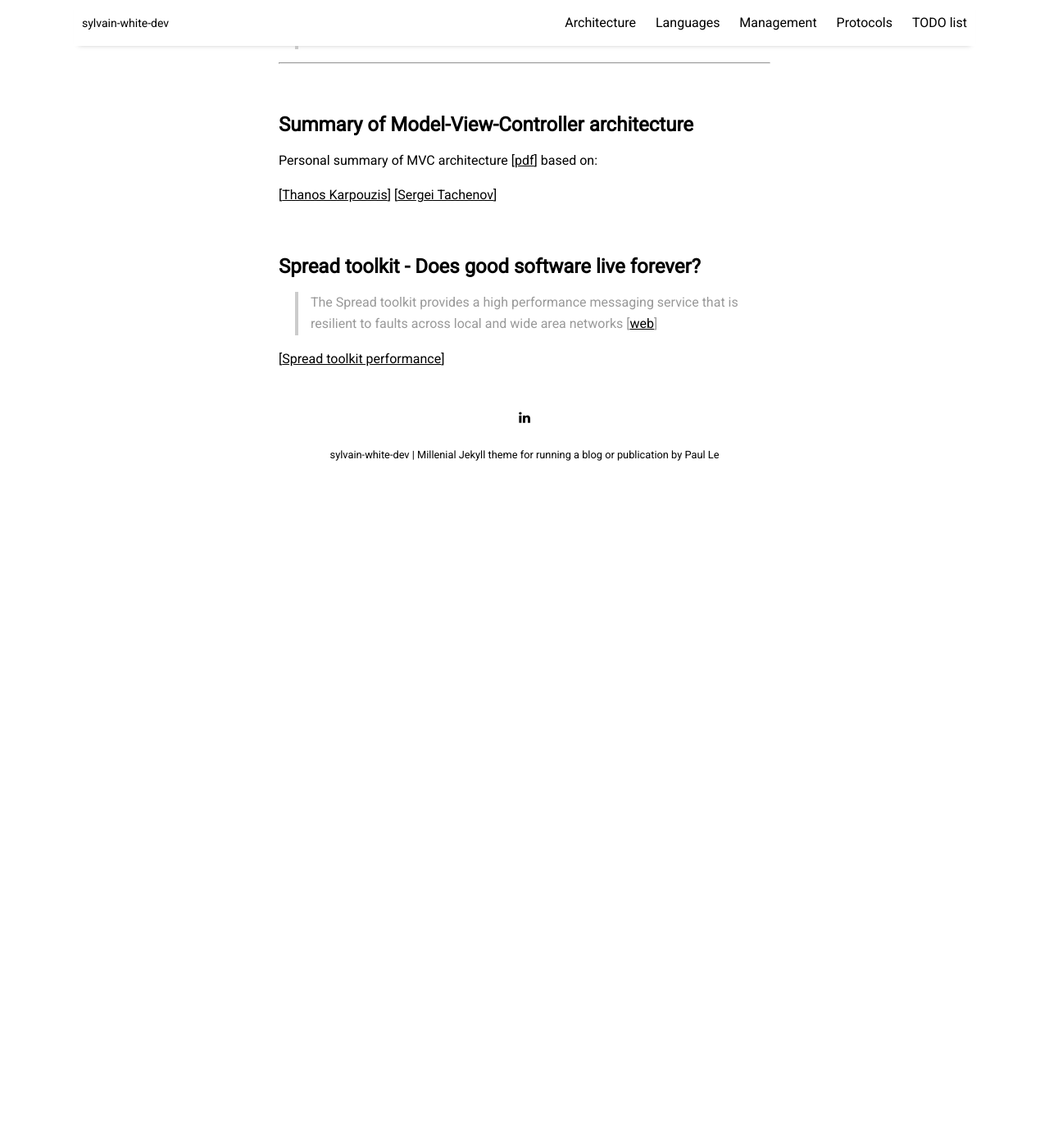
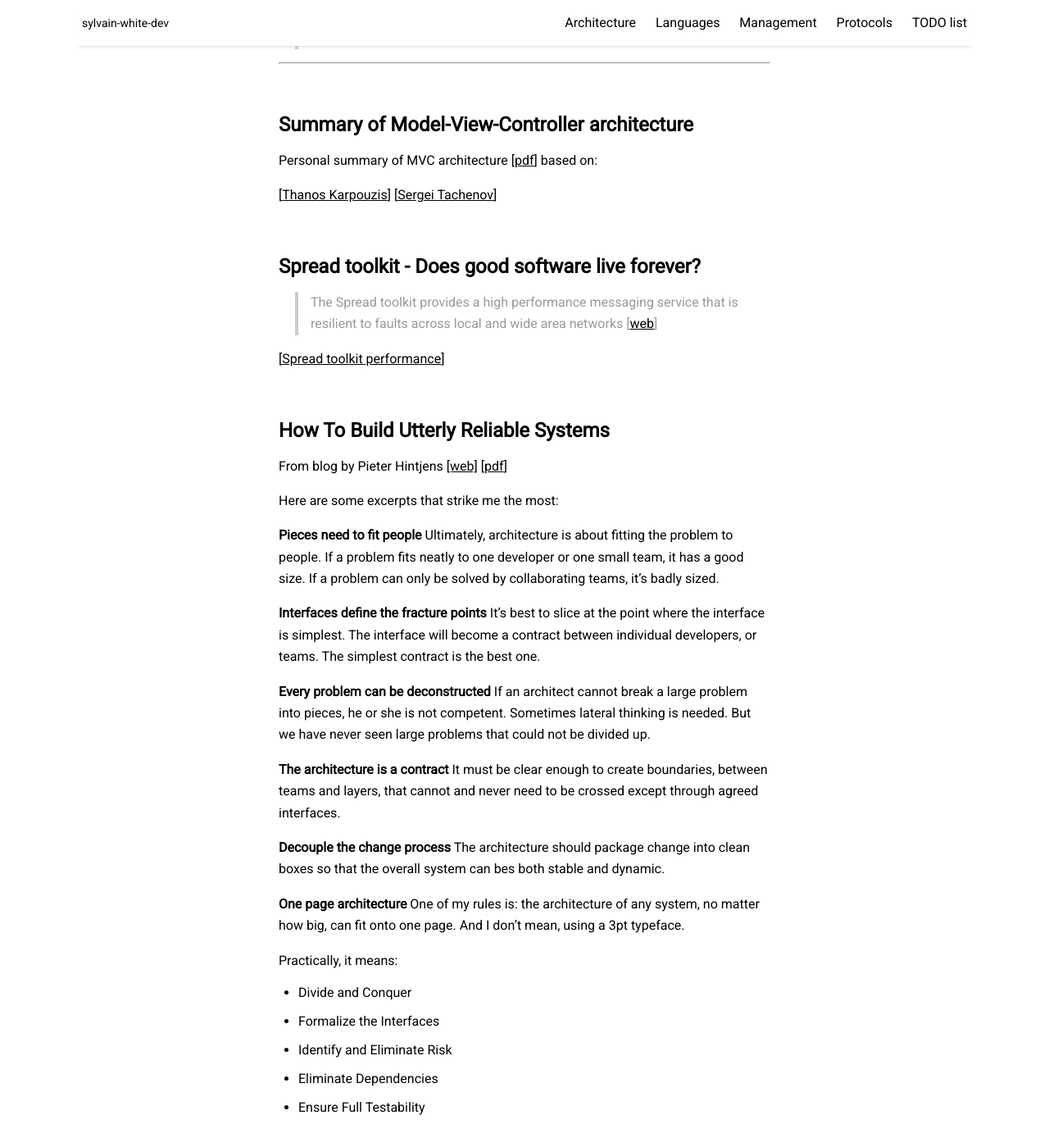
Before and after one commit to sylvainwhite/sylvain-white-dev, a Jekyll site: the page built from pages/architecture.md, in a window 1280 px wide and 1400 px high, scrolled down 1638 px. Shown: the whole window at 82% size. Built offline with Jekyll 4.4.1, drawn with Linux system fonts in a browser that asks for light colours; nearby versions of some CDN libraries; before the commit the page ends 2231 px from its top, so only the background shows below that.

Commit message:
Update architecture page

```diff
--- a/pages/architecture.md
+++ b/pages/architecture.md
@@ -65,3 +65,31 @@
 > The Spread toolkit provides a high performance messaging service that is resilient to faults across local and wide area networks [[web](http://www.spread.org/index.html){:target="_blank"}]
 
 [[Spread toolkit performance](http://www.cnds.jhu.edu/pub/papers/cnds-2004-1.pdf){:target="_blank"}]
+
+<br/>
+
+## How To Build Utterly Reliable Systems
+
+From blog by Pieter Hintjens [[web]](http://imatix.wikidot.com/articles:how-to-build-utterly-reliable-systems){:target="_blank"} [[pdf]({{ site.github.url }}/resources/utterlyReliableSystems.pdf){:target="_blank"}]
+
+Here are some excerpts that strike me the most:
+
+**Pieces need to fit people** Ultimately, architecture is about fitting the problem to people. If a problem fits neatly to one developer or one small team, it has a good size. If a problem can only be solved by collaborating teams, it's badly sized.
+
+**Interfaces define the fracture points** It's best to slice at the point where the interface is simplest. The interface will become a contract between individual developers, or teams. The simplest contract is the best one.
+
+**Every problem can be deconstructed** If an architect cannot break a large problem into pieces, he or she is not competent. Sometimes lateral thinking is needed. But we have never seen large problems that could not be divided up.
+
+**The architecture is a contract** It must be clear enough to create boundaries, between teams and layers, that cannot and never need to be crossed except through agreed interfaces.
+
+**Decouple the change process** The architecture should package change into clean boxes so that the overall system can bes both stable and dynamic.
+
+**One page architecture** One of my rules is: the architecture of any system, no matter how big, can fit onto one page. And I don't mean, using a 3pt typeface.
+
+Practically, it means:
+
+* Divide and Conquer
+* Formalize the Interfaces
+* Identify and Eliminate Risk
+* Eliminate Dependencies
+* Ensure Full Testability
```
Also changed, not shown: 1 other file.
